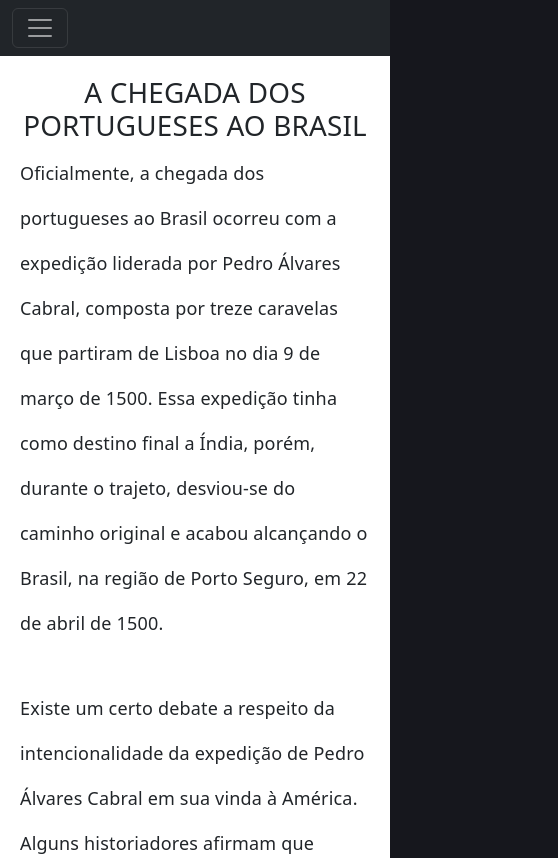
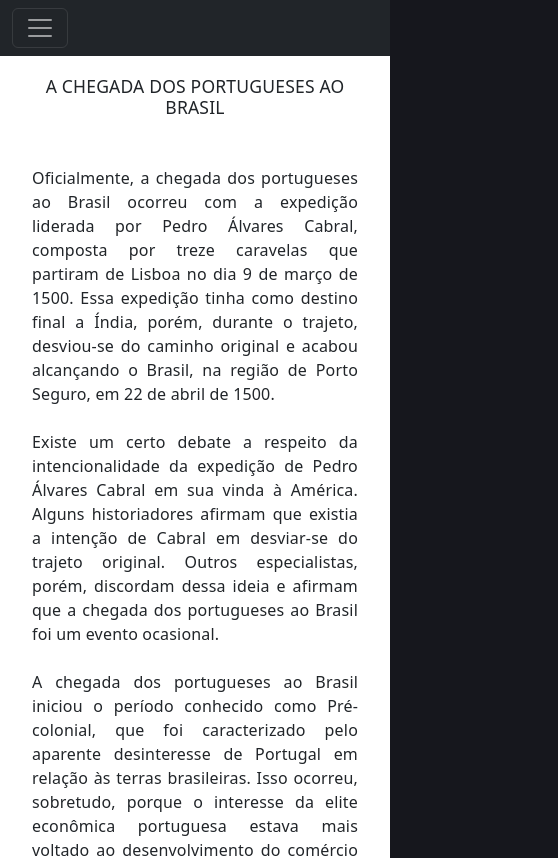
Before and after one commit to maju2107/SiteHistoriando, a React (Vite) app in the folder site/: page /chegadaPortuguesesBrasil in a window 390 px wide. Shown: the top 858 px of the page, 558 px wide, since content can reach past the window. Built offline with nearby package versions, Linux system fonts and the light colour scheme.

Commit message:
[update] PageChegada responsiva

```diff
--- a/site/src/css/App.css
+++ b/site/src/css/App.css
@@ -9,3 +9,11 @@
         margin-left: 0;
     }
 }
+
+/* impedir que qualquer elemento ou que o próprio bootstrap ultrapasse o limite da page*/
+html,
+body,
+#root {
+    overflow-x: hidden;
+    max-width: 100%;
+}
--- a/site/src/css/PageChegadaPortugueses.css
+++ b/site/src/css/PageChegadaPortugueses.css
@@ -1,11 +1,15 @@
-.paragraph {
+.content-page {
     max-width: 900px;
-    margin: 0 auto 40px auto;
+    margin: 0 auto ;
+}
 
+.content-page h1 {
+   font-size: clamp(1rem, 4.5vw, 3rem);
+   word-break: break-word;
 }
 
 .paragraph p {
-    text-align: left;
-    line-height: 2.5;
-    font-size: 18px;
+    font-size: clamp(1rem, 1.5vw, 1.3rem);
+    line-height: 1.5;
+    text-align: justify;
 }
--- a/site/src/css/SideNavigationBar.css
+++ b/site/src/css/SideNavigationBar.css
@@ -25,15 +25,10 @@
     color:#f1f1f1;
 }
 
-/* .sidenav .closebtn {
-    justify-content: right;
-    top: 0;
-    right: 25px;
-    font-size: 36px;
-    margin-left: 0;
-    cursor: pointer;
-} */
-
+.offcanvas {
+    width: 80vw !important; /*priorizar*/
+    max-width: 320px !important;
+}
 
 @media screen and (max-height: 450px) {
     .sidenav {padding-top: 15px;}
--- a/site/src/pages/PageChegadaPortugueses.jsx
+++ b/site/src/pages/PageChegadaPortugueses.jsx
@@ -7,13 +7,17 @@ function PageChegadaPortugueses() {
 
     return (
         <>
-        <h1> {content.title} </h1>
+            <div className='container'>
+                <div className='content-page'>
+                    <h1 className='text-center mb-5'> {content.title} </h1>
+                        {content.paragraphs.map( (paragraph) => (
+                            <div className='paragraph mb-4' key={paragraph.id}>
+                                <p>{paragraph.text}</p>
+                            </div>
+                        ))}
+                </div>
+            </div>
 
-        {content.paragraphs.map( (paragraph) => (
-            <div className='paragraph' key={paragraph.id}>
-                <p>{paragraph.text}</p>
-            </div>
-        ))}
         </>
     )
 }
```
Also changed, not shown: site/src/css/Home.css (+0 -28 lines), site/src/pages/PagePlantation.jsx (added), 1 other file (tests, documents, lock files or other folders).
